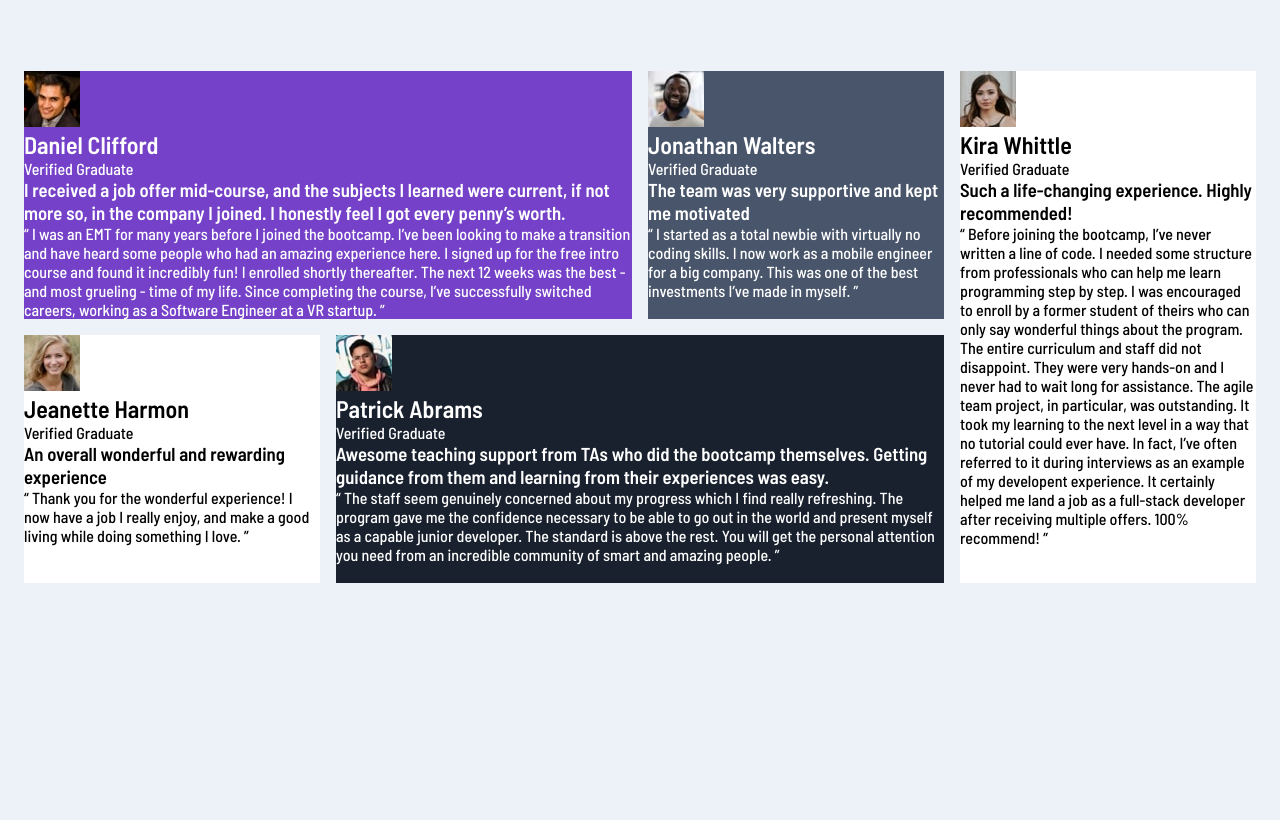
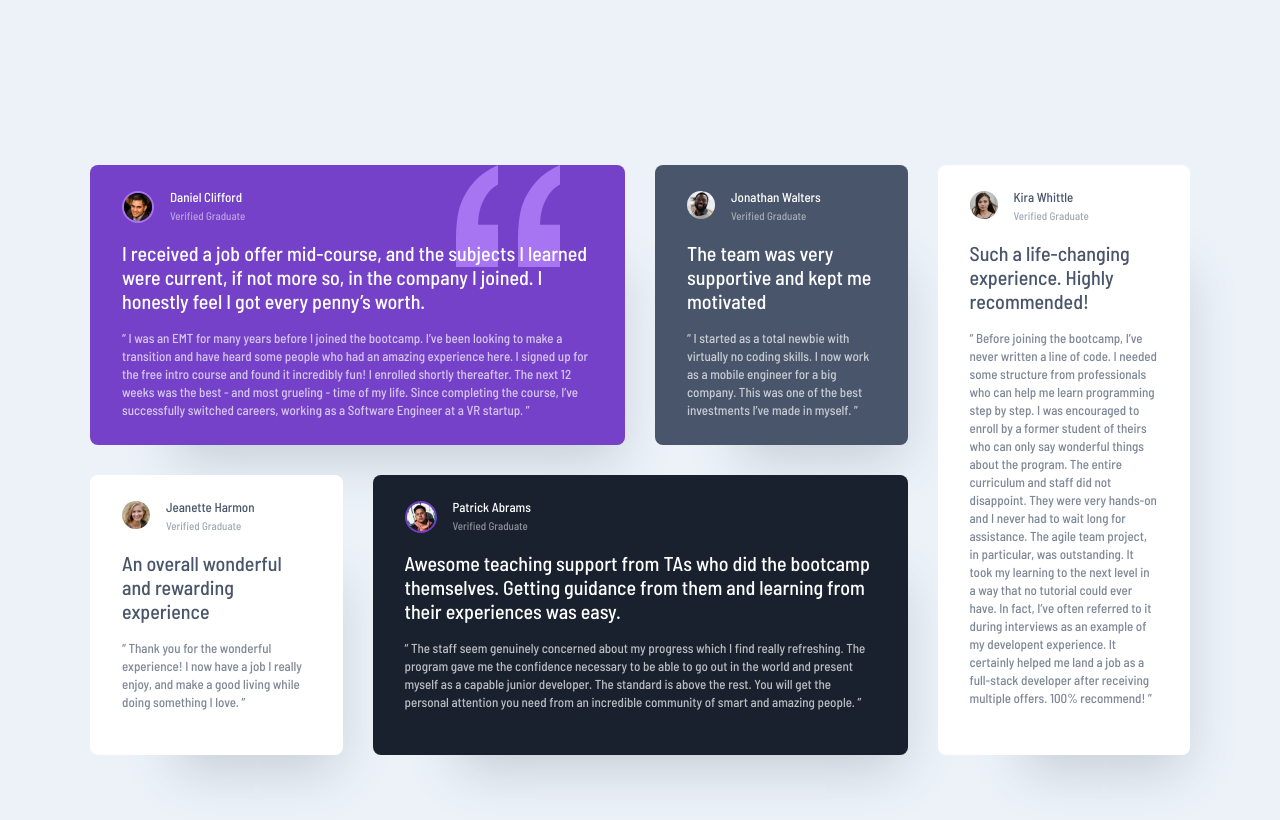
Before and after one commit to sirriah/testimonials-grid-section-main, a plain HTML site: page index.html in a window 1280 px wide. Drawn offline with Linux system fonts and the light colour scheme.

Commit message:
finished design

```diff
--- a/css/style.scss
+++ b/css/style.scss
@@ -20,16 +20,96 @@ body {
   background-color: var(--light-grayish-blue);
 }
 
+.main-content {
+  margin: 4.4375rem 1.5rem;
+
+  max-width: 100%;
+  @media screen and (min-width: 50rem) {
+    max-width: 68.75rem;
+    margin: 10.3125rem auto;
+  }
+}
+
 .testimonials {
-    margin: 4.4375rem 1.5rem;
 
-
-  @media screen and (min-width: 800px) {
-    display: grid;
+     @media screen and (min-width: 50rem) {
+      display: grid;
     grid-template-columns: repeat(4, 1fr);
     grid-template-rows: repeat(2, 1fr);
     height: 100%;
-    grid-gap: 1rem;
+    grid-gap: 1.875rem;
+    grid-template-areas:
+      "violet violet gray white-long"
+      "white-small black black white-long";
+  }
+
+  &__item {
+    padding: 1.625rem 2rem;
+    box-shadow: 40px 60px 50px -47px rgba(72, 85, 106, 0.247378);
+    border-radius: 0.5rem;
+
+
+      margin-bottom: 1.5rem;
+
+      @media only screen and(min-width: 50rem){
+        margin-bottom: 0rem;
+      }
+
+
+    .highlighted {
+      font-size: 1.25rem;
+      line-height: 1.5rem;
+      font-weight: 500;
+      margin-bottom: 1rem;
+    }
+
+    .normal {
+      font-size: 0.8125rem;
+      line-height: 1.125rem;
+      font-weight: 500;
+      opacity: 0.7;
+    }
+  }
+
+  &__item:nth-child(1) {
+    grid-area: violet;
+  }
+  &__item:nth-child(2) {
+    grid-area: gray;
+  }
+  &__item:nth-child(3) {
+    grid-area: white-small;
+  }
+  &__item:nth-child(4) {
+    grid-area: black;
+  }
+  &__item:nth-child(5) {
+    grid-area: white-long;
+  }
+}
+
+.profile {
+  display: flex;
+  margin-bottom: 1.125rem;
+
+  &__image {
+    width: 1.75rem;
+    height: 1.75rem;
+    border-radius: 50%;
+    margin-right: 1rem;
+  }
+
+  &__name {
+    font-size: 0.8125rem;
+    line-height: 0.8125rem;
+    font-weight: 500;
+  }
+
+  &__status {
+    font-size: 0.6875rem;
+    opacity: 0.5;
+    line-height: 0.6875rem;
+    font-weight: 500;
   }
 }
 
@@ -51,6 +131,18 @@ body {
 .violet {
   background-color: var(--moderate-violet);
   color: var(--white);
+  background-image: url("../images/bg-pattern-quotation.svg");
+  background-repeat: no-repeat;
+  background-position: 95% 0%;
+
+  @media only screen and (min-width: 50rem) {
+    background-position: 85% 0%;
+  }
+
+  .profile__image {
+    box-sizing: content-box;
+    border: 2px solid #a775f1;
+  }
 }
 
 .gray {
@@ -60,9 +152,14 @@ body {
 
 .white {
   background-color: white;
+  color: var(--very-dark-grayish-blue);
 }
 
 .black {
   background-color: var(--very-dark-blackish-blue);
   color: white;
+  .profile__image {
+    box-sizing: content-box;
+    border: 2px solid #733fc8;
+  }
 }
--- a/index.html
+++ b/index.html
@@ -1,122 +1,158 @@
 <!DOCTYPE html>
 <html lang="en">
   <head>
-  <meta charset="UTF-8">
-  <meta name="viewport" content="width=device-width, initial-scale=1.0"> <!-- displays site properly based on user's device -->
+    <meta charset="UTF-8" />
+    <meta name="viewport" content="width=device-width, initial-scale=1.0" />
+    <!-- displays site properly based on user's device -->
 
-  <link rel="icon" type="image/png" sizes="32x32" href="./images/favicon-32x32.png">
-  <link rel="stylesheet" href="./css/style.css">
+    <link
+      rel="icon"
+      type="image/png"
+      sizes="32x32"
+      href="./images/favicon-32x32.png"
+    />
+    <link rel="stylesheet" href="./css/style.css" />
 
-  <link rel="preconnect" href="https://fonts.gstatic.com">
-  <link href="https://fonts.googleapis.com/css2?family=Barlow+Semi+Condensed:wght@500;600&display=swap" rel="stylesheet">
+    <link rel="preconnect" href="https://fonts.gstatic.com" />
+    <link
+      href="https://fonts.googleapis.com/css2?family=Barlow+Semi+Condensed:wght@500;600&display=swap"
+      rel="stylesheet"
+    />
 
     <title>Frontend Mentor | [Challenge Name Here]</title>
-
   </head>
   <body>
-
     <main class="main-content">
       <div class="testimonials">
-
         <div class="testimonials__item medium--landscape violet">
-        <div class="profile-info">
-          <img class="profile-image" src="./images/image-daniel.jpg" alt="profile photo of Daniel Clifford">
-          <div class="profile-content">
-            <h2 class="profile-content__name">Daniel Clifford</h2>
-            <span class="profile-content__status">Verified Graduate</span>
+          <div class="profile">
+            <img
+              class="profile__image"
+              src="./images/image-daniel.jpg"
+              alt="profile photo of Daniel Clifford"
+            />
+            <div class="profile__content">
+              <h2 class="profile__name">Daniel Clifford</h2>
+              <span class="profile__status">Verified Graduate</span>
             </div>
           </div>
-        <h3>I received a job offer mid-course, and the subjects I learned were current, if not more so,
-          in the company I joined. I honestly feel I got every penny’s worth.
-        </h3>
-        <p>“ I was an EMT for many years before I joined the bootcamp. I’ve been looking to make a
-          transition and have heard some people who had an amazing experience here. I signed up
-          for the free intro course and found it incredibly fun! I enrolled shortly thereafter.
-          The next 12 weeks was the best - and most grueling - time of my life. Since completing
-          the course, I’ve successfully switched careers, working as a Software Engineer at a VR startup. ”</p>
+          <p class="highlighted">
+            I received a job offer mid-course, and the subjects I learned were
+            current, if not more so, in the company I joined. I honestly feel I
+            got every penny’s worth.
+          </p>
+          <p class="normal">
+            “ I was an EMT for many years before I joined the bootcamp. I’ve
+            been looking to make a transition and have heard some people who had
+            an amazing experience here. I signed up for the free intro course
+            and found it incredibly fun! I enrolled shortly thereafter. The next
+            12 weeks was the best - and most grueling - time of my life. Since
+            completing the course, I’ve successfully switched careers, working
+            as a Software Engineer at a VR startup. ”
+          </p>
         </div>
 
         <div class="testimonials__item small gray">
-        <div class="profile-info">
-          <img class="profile-image" src="./images/image-jonathan.jpg" alt="profile photo of Daniel Clifford">
-          <div class="profile-content">
-            <h2 class="profile-content__name">Jonathan Walters</h2>
-            <span class="profile-content__status">Verified Graduate</span>
+          <div class="profile">
+            <img
+              class="profile__image"
+              src="./images/image-jonathan.jpg"
+              alt="profile photo of Daniel Clifford"
+            />
+            <div class="profile__content">
+              <h2 class="profile__name">Jonathan Walters</h2>
+              <span class="profile__status">Verified Graduate</span>
             </div>
           </div>
-        <h3>
+          <p class="highlighted">
             The team was very supportive and kept me motivated
-        </h3>
-        <p>“ I started as a total newbie with virtually no coding skills. I now work as a mobile engineer
-          for a big company. This was one of the best investments I’ve made in myself. ”
+          </p>
+          <p class="normal">
+            “ I started as a total newbie with virtually no coding skills. I now
+            work as a mobile engineer for a big company. This was one of the
+            best investments I’ve made in myself. ”
+          </p>
+        </div>
 
+        <div class="testimonials__item small white">
+          <div class="profile">
+            <img
+              class="profile__image"
+              src="./images/image-jeanette.jpg"
+              alt="profile photo of Daniel Clifford"
+            />
+            <div class="profile__content">
+              <h2 class="profile__name">Jeanette Harmon</h2>
+              <span class="profile__status">Verified Graduate</span>
+            </div>
+          </div>
+          <p class="highlighted">
+            An overall wonderful and rewarding experience
+          </p>
+          <p class="normal">
+            “ Thank you for the wonderful experience! I now have a job I really
+            enjoy, and make a good living while doing something I love. ”
+          </p>
+        </div>
+
+        <div class="testimonials__item medium--landscape black">
+          <div class="profile">
+            <img
+              class="profile__image"
+              src="./images/image-patrick.jpg"
+              alt="profile photo of Daniel Clifford"
+            />
+            <div class="profile__content">
+              <h2 class="profile__name">Patrick Abrams</h2>
+              <span class="profile__status">Verified Graduate</span>
+            </div>
+          </div>
+          <p class="highlighted">
+            Awesome teaching support from TAs who did the bootcamp themselves.
+            Getting guidance from them and learning from their experiences was
+            easy.
+          </p>
+          <p class="normal">
+            “ The staff seem genuinely concerned about my progress which I find
+            really refreshing. The program gave me the confidence necessary to
+            be able to go out in the world and present myself as a capable
+            junior developer. The standard is above the rest. You will get the
+            personal attention you need from an incredible community of smart
+            and amazing people. ”
           </p>
         </div>
 
         <div class="testimonials__item medium--portrait white">
-        <div class="profile-info">
-          <img class="profile-image" src="./images/image-kira.jpg" alt="profile photo of Daniel Clifford">
-          <div class="profile-content">
-            <h2 class="profile-content__name">Kira Whittle</h2>
-            <span class="profile-content__status">Verified Graduate</span>
+          <div class="profile">
+            <img
+              class="profile__image"
+              src="./images/image-kira.jpg"
+              alt="profile photo of Daniel Clifford"
+            />
+            <div class="profile__content">
+              <h2 class="profile__name">Kira Whittle</h2>
+              <span class="profile__status">Verified Graduate</span>
             </div>
           </div>
-        <h3>
+          <p class="highlighted">
             Such a life-changing experience. Highly recommended!
-        </h3>
-        <p>
-          “ Before joining the bootcamp, I’ve never written a line of code. I needed some structure from
-  professionals who can help me learn programming step by step. I was encouraged to enroll by a former
-  student of theirs who can only say wonderful things about the program. The entire curriculum and staff
-  did not disappoint. They were very hands-on and I never had to wait long for assistance. The agile team
-  project, in particular, was outstanding. It took my learning to the next level in a way that no tutorial
-  could ever have. In fact, I’ve often referred to it during interviews as an example of my developent
-  experience. It certainly helped me land a job as a full-stack developer after receiving multiple offers.
-  100% recommend! ”
           </p>
-
-    </div>
-
-      <div class="testimonials__item small white">
-        <div class="profile-info">
-          <img class="profile-image" src="./images/image-jeanette.jpg" alt="profile photo of Daniel Clifford">
-          <div class="profile-content">
-            <h2 class="profile-content__name">Jeanette Harmon</h2>
-            <span class="profile-content__status">Verified Graduate</span>
-          </div>
-        </div>
-        <h3>
-          An overall wonderful and rewarding experience
-        </h3>
-        <p>
-          “ Thank you for the wonderful experience! I now have a job I really enjoy, and make a good living
-          while doing something I love. ”
-        </p>
-      </div>
-
-      <div class="testimonials__item medium--landscape black">
-        <div class="profile-info">
-          <img class="profile-image" src="./images/image-patrick.jpg" alt="profile photo of Daniel Clifford">
-          <div class="profile-content">
-            <h2 class="profile-content__name">Patrick Abrams</h2>
-            <span class="profile-content__status">Verified Graduate</span>
-          </div>
-        </div>
-        <h3>
-          Awesome teaching support from TAs who did the bootcamp themselves. Getting guidance from them and
-          learning from their experiences was easy.
-        </h3>
-        <p>
-          “ The staff seem genuinely concerned about my progress which I find really refreshing. The program
-          gave me the confidence necessary to be able to go out in the world and present myself as a capable
-          junior developer. The standard is above the rest. You will get the personal attention you need from
-          an incredible community of smart and amazing people. ”
+          <p class="normal">
+            “ Before joining the bootcamp, I’ve never written a line of code. I
+            needed some structure from professionals who can help me learn
+            programming step by step. I was encouraged to enroll by a former
+            student of theirs who can only say wonderful things about the
+            program. The entire curriculum and staff did not disappoint. They
+            were very hands-on and I never had to wait long for assistance. The
+            agile team project, in particular, was outstanding. It took my
+            learning to the next level in a way that no tutorial could ever
+            have. In fact, I’ve often referred to it during interviews as an
+            example of my developent experience. It certainly helped me land a
+            job as a full-stack developer after receiving multiple offers. 100%
+            recommend! ”
           </p>
         </div>
       </div>
-
     </main>
-
-
   </body>
 </html>
```
Also changed, not shown: css/style.css, 1 other file. Lines whose indentation alone changed are shown as unchanged.
